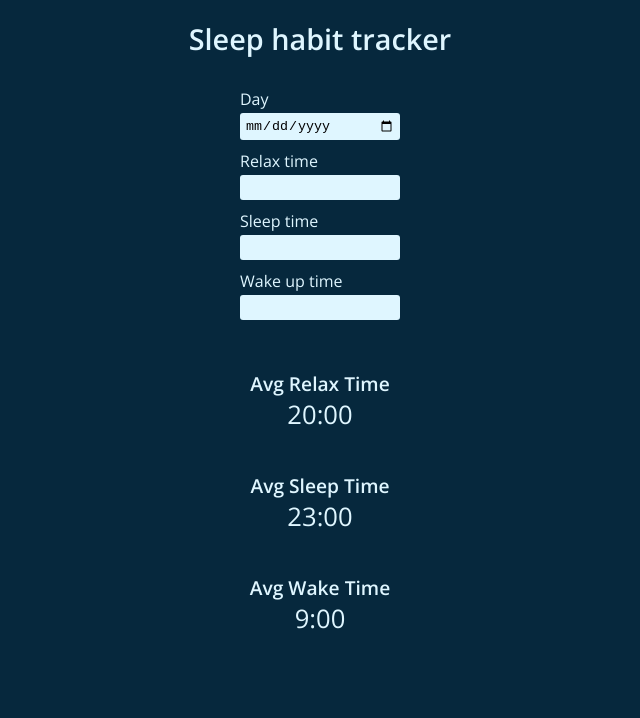
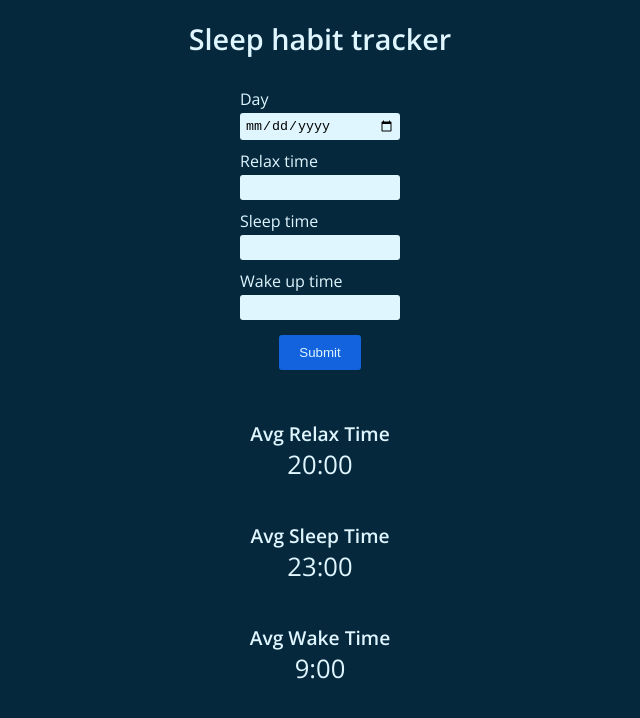
Before and after one commit to michal-markiewicz/sleep-habit-tracker, a React (Create React App) app: page / in a window 1280 px wide. Shown: the top 718 px of the page, without its empty margins (320-960 px from the left). Built offline with nearby package versions, Linux system fonts and the light colour scheme.

Commit message:
Allow user to submit data

```diff
--- a/src/App.css
+++ b/src/App.css
@@ -26,6 +26,21 @@ body
 #user-input
 {
   margin-top: 10px;
+}
+
+#user-input #button-container
+{
+  text-align: center;
+}
+
+#user-input #submit-button
+{
+  background-color: #1363DF;
+  color: #DFF6FF;
+  border: none;
+  border-radius: 3px;
+  padding: 10px 20px 10px 20px;
+  margin-top: 15px;
 }
 
 .user-input-container
@@ -57,7 +72,7 @@ body
 
 .user-input-container input:focus
 {
-  outline-color: #47B5FF;
+  outline-color: #1363DF;
 }
 
 /* ShowData component */
--- a/src/App.js
+++ b/src/App.js
@@ -1,18 +1,40 @@
+import { useState } from 'react';
 import './App.css';
 
 function App()
 {
+
+  const [savedDays, setSavedDays] = useState([]);
+
   return (
     <div id="app">
       <h1>Sleep habit tracker</h1>
-        <UserInput />
+        <UserInput savedDays={savedDays} setSavedDays={setSavedDays} />
         <ShowData />
     </div>
   );
 }
 
-function UserInput()
+function UserInput({savedDays, setSavedDays})
 {
+  function submitData()
+  {
+    const date = document.getElementById('user-input-date');
+    const relaxTime = document.getElementById('user-input-relax-time');
+    const sleepTime = document.getElementById('user-input-sleep-time');
+    const wakeTime = document.getElementById('user-input-wake-time');
+
+    const day = {
+      date: date.value,
+      relaxTime: relaxTime.value,
+      sleepTime: sleepTime.value,
+      wakeTime: wakeTime.value
+    }
+
+    savedDays.push(day);
+    setSavedDays(savedDays);
+  }
+
   return (
     <div id="user-input">
       <div className="user-input-container">
@@ -33,6 +55,10 @@ function UserInput()
       <div className="user-input-container">
         <label htmlFor="user-input-wake-time">Wake up time</label>
         <input type="text" id="user-input-wake-time"></input>
+      </div>
+
+      <div id="button-container">
+        <button id="submit-button" onClick={submitData}>Submit</button>
       </div>
     </div>
   );
```
